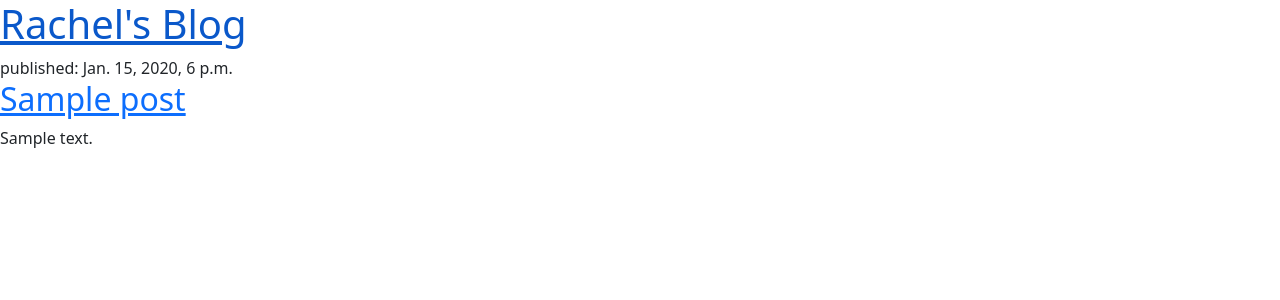
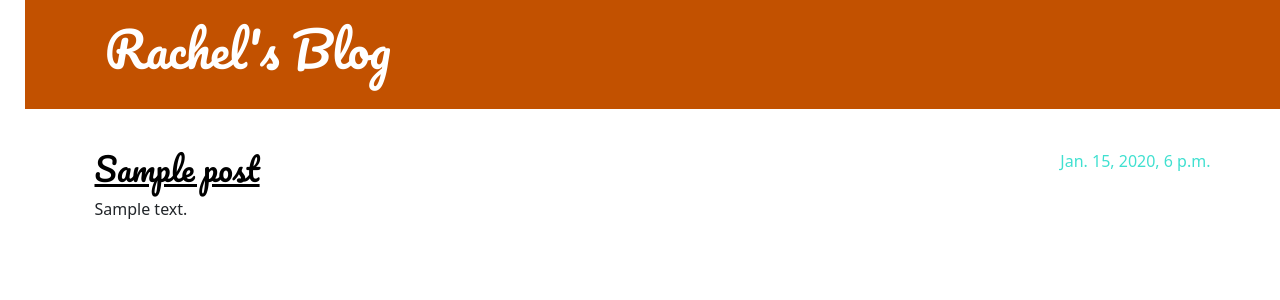
Before and after one commit to blakerach1/my-first-blog, a Django app: page / in a window 1280 px wide. Shown: the top 300 px of the page. Run offline with Django 3.2, Linux system fonts and the light colour scheme; tables that the repository leaves empty hold one stand-in row (values such as "Sample post").

Commit message:
further CSS styling

```diff
--- a/blog/static/css/blog.css
+++ b/blog/static/css/blog.css
@@ -1,7 +1,86 @@
-h1 {
+h1 a {
     color: #C25100;
+    font-family: 'Lobster', cursive;
+    font-family: 'Pacifico', cursive;
 }
 
-h2 {
+h2 a {
     color: #C25100;
+    font-family: 'Lobster', cursive;
+    font-family: 'Pacifico', cursive;
 }
+
+body {
+    padding-left: 25px;
+}
+
+.page-header {
+    background-color: #C25100;
+    margin-top: 0;
+    margin-bottom: 40px;
+    padding: 20px 20px 20px 40px;
+}
+
+.page-header h1,
+.page-header h1 a,
+.page-header h1 a:visited,
+.page-header h1 a:active {
+    color: #ffffff;
+    font-size: 36pt;
+    text-decoration: none;
+}
+
+h1,
+h2,
+h3,
+h4 {
+    font-family: 'Lobster', cursive;
+}
+
+.date {
+    color: turquoise;
+}
+
+.save {
+    float: right;
+}
+
+.post-form textarea,
+.post-form input {
+    width: 100%;
+}
+
+.top-menu,
+.top-menu:hover,
+.top-menu:visited {
+    color: #ffffff;
+    float: right;
+    font-size: 26pt;
+    margin-right: 20px;
+}
+
+.post {
+    margin-bottom: 70px;
+}
+
+.post h2 a,
+.post h2 a:visited {
+    color: #000000;
+}
+
+.post>.date,
+.post>.actions {
+    float: right;
+}
+
+.btn-secondary,
+.btn-secondary:visited {
+    color: #C25100;
+    background: none;
+    border-color: #C25100;
+}
+
+.btn-secondary:hover {
+    color: #FFFFFF;
+    background-color: #C25100;
+}
--- a/blog/templates/blog/post_list.html
+++ b/blog/templates/blog/post_list.html
@@ -8,21 +8,32 @@
     <link rel="stylesheet" href="https://cdn.jsdelivr.net/npm/bootstrap@5.1.3/dist/css/bootstrap.min.css"
         integrity="sha384-1BmE4kWBq78iYhFldvKuhfTAU6auU8tT94WrHftjDbrCEXSU1oBoqyl2QvZ6jIW3" crossorigin="anonymous">
     <link rel="stylesheet" href="{% static 'css/blog.css' %}">
+    <link href="https://fonts.googleapis.com/css2?family=Lobster&family=Pacifico&display=swap" rel="stylesheet">
 </head>
 
 <body>
-    <header>
-        <h1><a href=" /">Rachel's Blog</a></h1>
+    <header class="page-header">
+        <div class="container">
+            <h1><a href=" /">Rachel's Blog</a></h1>
+        </div>
     </header>
 
 
-    {% for post in posts %}
-    <article>
-        <time>published: {{ post.published_date }}</time>
-        <h2><a href="">{{ post.title}}</a></h2>
-        <p>{{ post.text|linebreaksbr }}</p>
-    </article>
-    {% endfor %}
+    <main class="container">
+        <div class="row">
+            <div class="col">
+                {% for post in posts %}
+                <article class="post">
+                    <time class="date">
+                        {{ post.published_date }}
+                    </time>
+                    <h2><a href="">{{ post.title }}</a></h2>
+                    <p>{{ post.text|linebreaksbr }}</p>
+                </article>
+                {% endfor %}
+            </div>
+        </div>
+    </main>
 
 </body>
 
```
